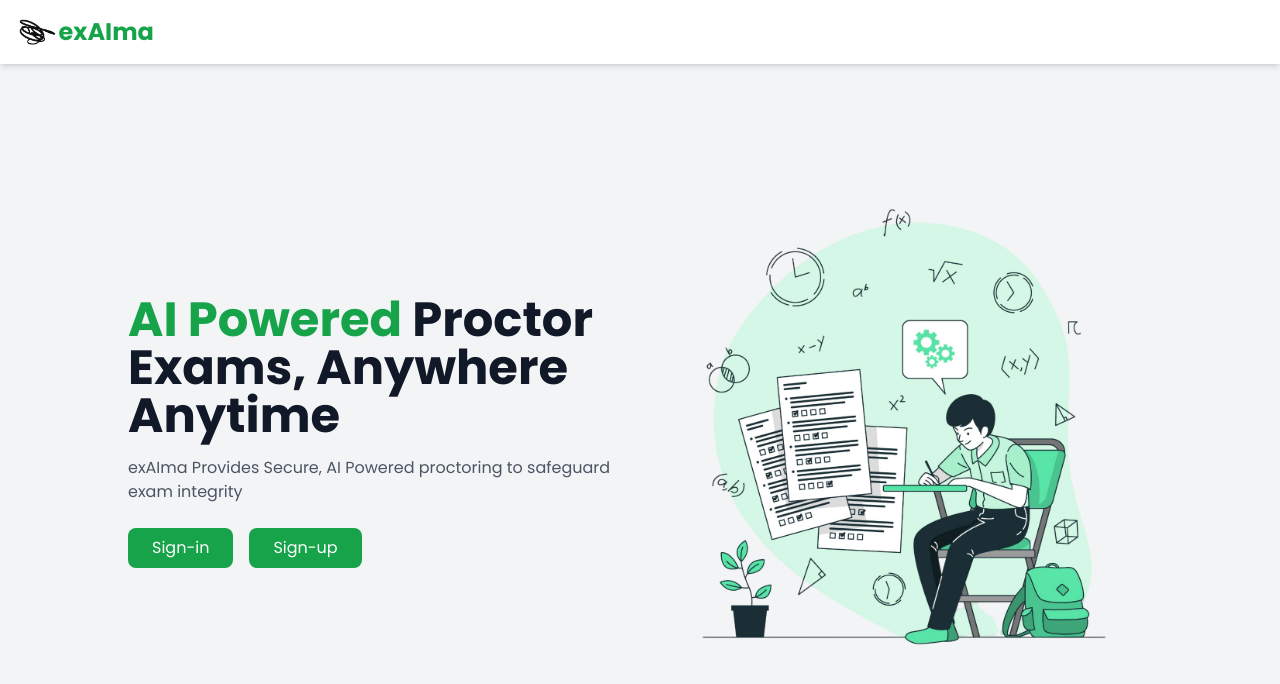
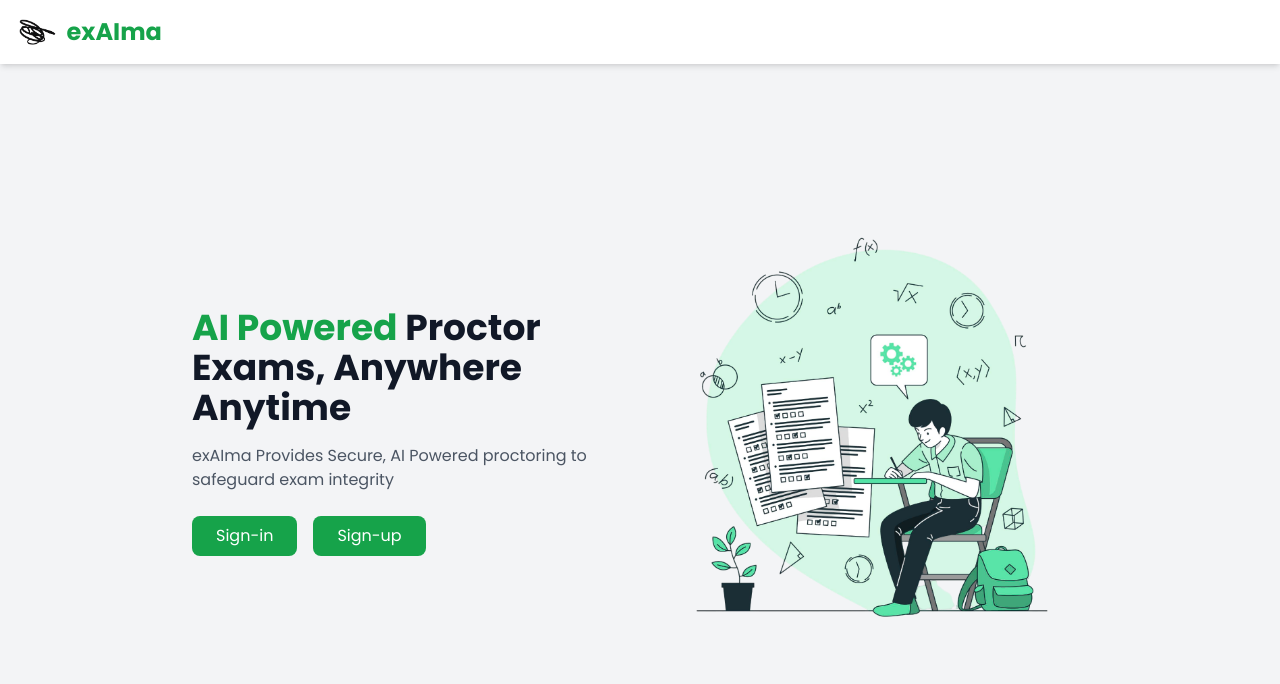
Before and after one commit to Adhivp/exAIma_frontend, a React (Vite) app in the folder exAIma/mcq-project/: page / in a window 1280 px wide. Shown: the top 684 px of the page. Built offline with nearby package versions, Linux system fonts and the light colour scheme.

Commit message:
api integrated updated

```diff
--- a/exAIma/mcq-project/src/pages/FirstPage.jsx
+++ b/exAIma/mcq-project/src/pages/FirstPage.jsx
@@ -1,25 +1,28 @@
-import { useState } from "react";
+import { useState } from 'react';
+import { useNavigate } from 'react-router-dom';
 
 export default function ProctoringPage() {
   const [isClosed, setIsClosed] = useState(false);
+  const navigate = useNavigate();
 
   if (isClosed) return null;
 
   return (
     <div className="w-full h-screen bg-gray-100 flex flex-col">
+      {/* Navbar */}
       <nav className="w-full bg-white shadow-md p-4 flex justify-between items-center">
         <div className="flex items-center">
-          <img src="/exAIma_logo.png" alt="exAIma Logo" className="h-8 " />
-          <h2 className="text-2xl text-green-600">exAIma</h2>
+          <img src="/exAIma_logo.png" alt="exAIma Logo" className="h-8 mr-2" />
+          <h1 className="text-2xl text-green-600">exAIma</h1>
         </div>
       </nav>
 
       {/* Main Content */}
       <div className="flex flex-1 justify-center items-center p-8">
-        <div className="max-w-5xl flex flex-col md:flex-row items-center">
+        <div className="max-w-4xl flex flex-col md:flex-row items-center">
           {/* Text Content */}
           <div className="flex-1 text-center md:text-left">
-            <h2 className="text-5xl font-bold text-gray-900">
+            <h2 className="text-4xl font-bold text-gray-900">
               <span className="text-green-600">AI Powered</span> Proctor <br />
               Exams, Anywhere Anytime
             </h2>
@@ -28,14 +31,20 @@
               safeguard exam integrity
             </p>
             <div className="mt-6 flex gap-4">
-            <button className="px-6 py-2 bg-green-600 text-white rounded-lg">
-              Sign-in
-            </button>
-            <button className="px-6 py-2 bg-green-600 text-white rounded-lg">
-              Sign-up
-            </button>
+              <button
+                onClick={() => navigate('/login')}
+                className="px-6 py-2 bg-green-600 text-white rounded-lg hover:bg-green-700 transition duration-300"
+              >
+                Sign-in
+              </button>
+              <button
+                onClick={() => navigate('/register')}
+                className="px-6 py-2 bg-green-600 text-white rounded-lg hover:bg-green-700 transition duration-300"
+              >
+                Sign-up
+              </button>
+            </div>
           </div>
-        </div>
 
           {/* Image Section */}
           <div className="flex-1 mt-8 md:mt-0 md:ml-8">
```
